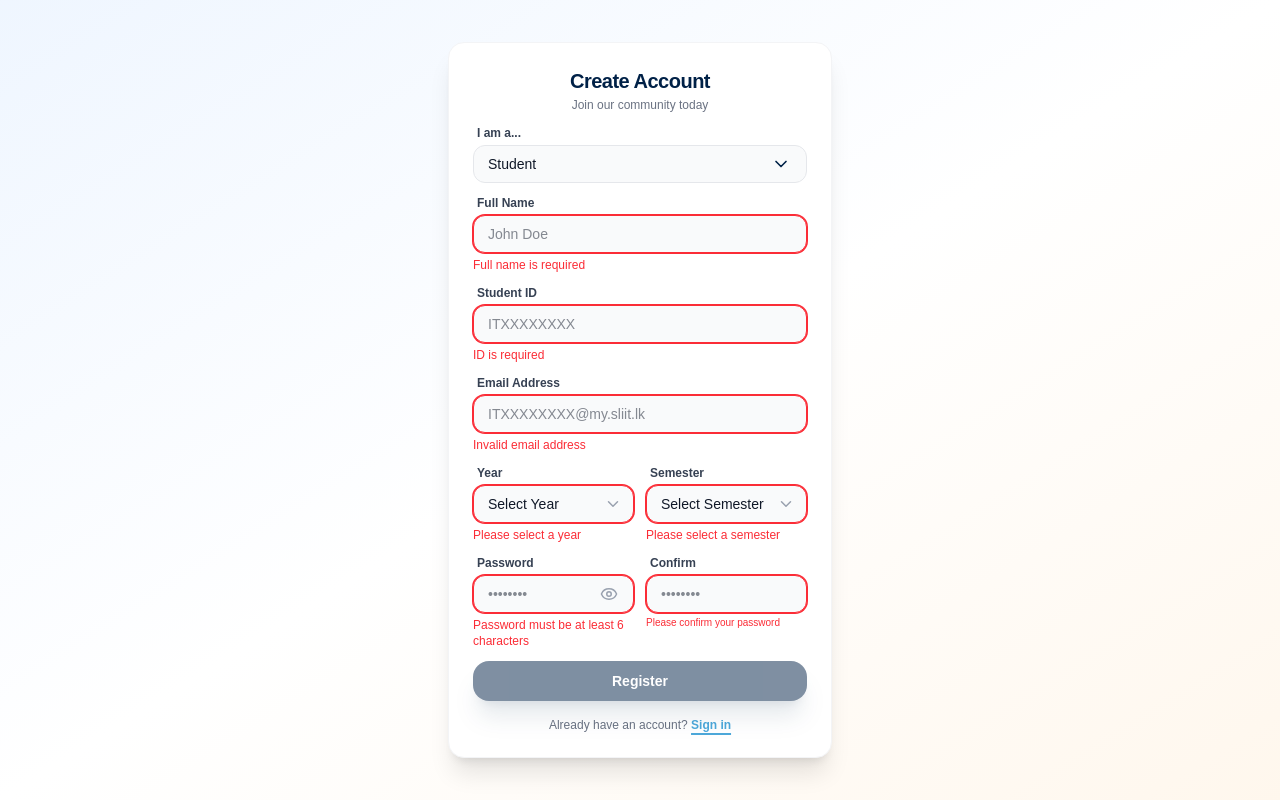
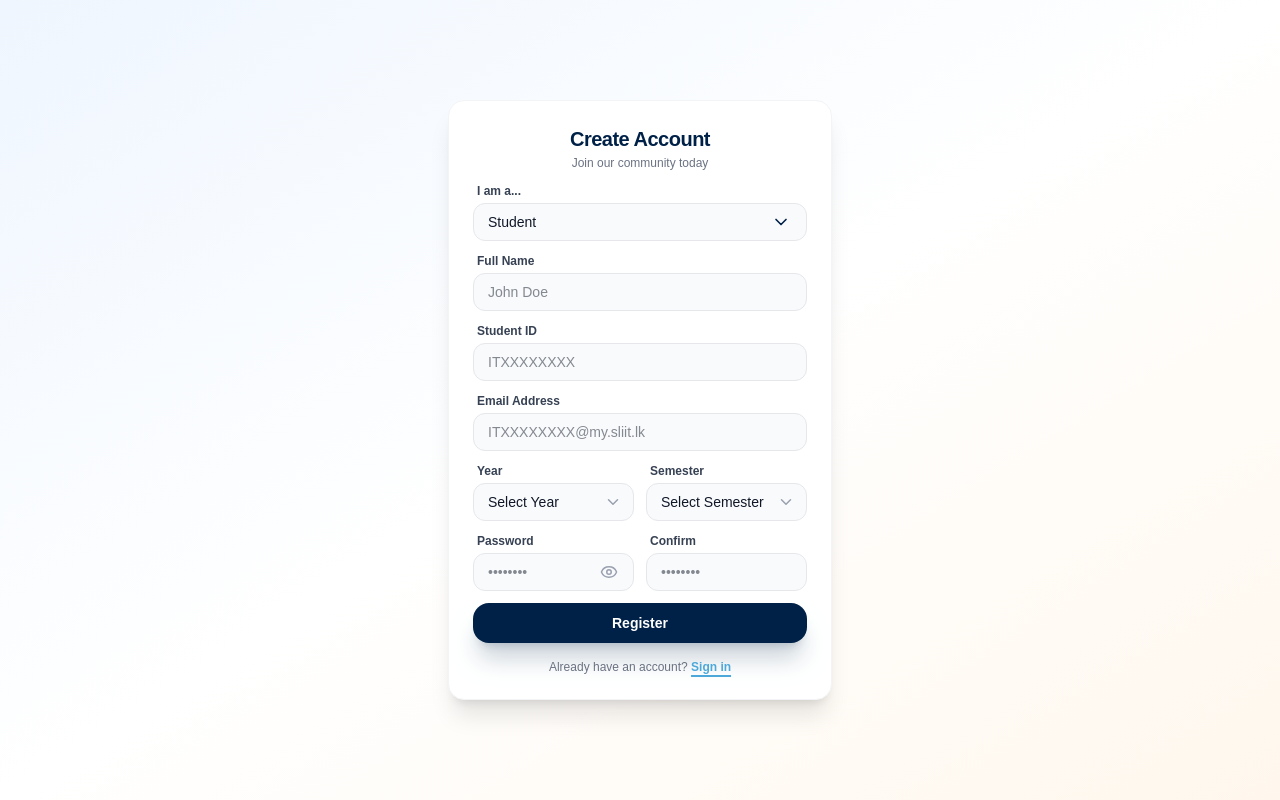
Before and after one commit to sewminiwijesiri/askmate, a Next.js app: page /register in a window 1280 px wide. Built offline with nearby package versions, Linux system fonts and the light colour scheme.

Commit message:
feat: implement user registration API and authentication forms for students, lecturers, and helpers

```diff
--- a/src/app/api/auth/register/route.js
+++ b/src/app/api/auth/register/route.js
@@ -14,6 +14,15 @@ export async function POST(req) {
         { message: "All fields are required" },
         { status: 400 }
       );
+    }
+
+    // Strong password validation
+    const passwordRegex = /^(?=.*[a-z])(?=.*[A-Z])(?=.*\d)(?=.*[@$!%*?&#])[A-Za-z\d@$!%*?&#]{8,}$/;
+    if (!passwordRegex.test(password)) {
+        return NextResponse.json(
+            { message: "Password must be at least 8 characters long and include an uppercase letter, a lowercase letter, a number, and a special character." },
+            { status: 400 }
+        );
     }
 
     await connectDB();
--- a/src/components/LoginForm.jsx
+++ b/src/components/LoginForm.jsx
@@ -36,7 +36,7 @@ export default function LoginForm({ onSuccess, onSwitchToRegister, adminMode = f
     watch,
     setValue,
     reset,
-    formState: { errors, isValid },
+    formState: { errors, isValid, touchedFields, isSubmitted },
   } = useForm({
     resolver: zodResolver(loginSchema),
     mode: "onBlur",
@@ -152,14 +152,14 @@ export default function LoginForm({ onSuccess, onSwitchToRegister, adminMode = f
               type="text"
               placeholder={getIdPlaceholder()}
               {...register("id")}
-              className={`w-full px-3.5 py-2 rounded-xl border ${errors.id ? "border-red-500 ring-1 ring-red-500" : "border-gray-200 focus:border-[#002147] focus:ring-2 focus:ring-[#002147]/10"
+              className={`w-full px-3.5 py-2 rounded-xl border ${errors.id && (touchedFields.id || isSubmitted) ? "border-red-500 ring-1 ring-red-500" : "border-gray-200 focus:border-[#002147] focus:ring-2 focus:ring-[#002147]/10"
                 } bg-gray-50 text-sm text-gray-900 outline-none transition-all pr-10`}
             />
             <div className="absolute right-3 top-1/2 -translate-y-1/2 text-gray-400">
               {adminMode ? <ShieldCheck size={16} /> : <User size={16} />}
             </div>
           </div>
-          {errors.id && <p className="text-xs text-red-500 mt-0.5 font-medium ml-1">{errors.id.message}</p>}
+          {errors.id && (touchedFields.id || isSubmitted) && <p className="text-xs text-red-500 mt-0.5 font-medium ml-1">{errors.id.message}</p>}
         </div>
 
         {/* Password Field */}
@@ -170,7 +170,7 @@ export default function LoginForm({ onSuccess, onSwitchToRegister, adminMode = f
               type={showPassword ? "text" : "password"}
               placeholder="••••••••"
               {...register("password")}
-              className={`w-full px-3.5 py-2 rounded-xl border ${errors.password ? "border-red-500 ring-1 ring-red-500" : "border-gray-200 focus:border-[#002147] focus:ring-2 focus:ring-[#002147]/10"
+              className={`w-full px-3.5 py-2 rounded-xl border ${errors.password && (touchedFields.password || isSubmitted) ? "border-red-500 ring-1 ring-red-500" : "border-gray-200 focus:border-[#002147] focus:ring-2 focus:ring-[#002147]/10"
                 } bg-gray-50 text-sm text-gray-900 outline-none transition-all pr-12`}
             />
             <button
@@ -181,12 +181,12 @@ export default function LoginForm({ onSuccess, onSwitchToRegister, adminMode = f
               {showPassword ? <EyeOff size={16} /> : <Eye size={16} />}
             </button>
           </div>
-          {errors.password && <p className="text-xs text-red-500 mt-0.5 font-medium ml-1">{errors.password.message}</p>}
+          {errors.password && (touchedFields.password || isSubmitted) && <p className="text-xs text-red-500 mt-0.5 font-medium ml-1">{errors.password.message}</p>}
         </div>
 
         <button
           type="submit"
-          disabled={!isValid || isLoading}
+          disabled={isLoading}
           className={`w-full py-2.5 px-6 ${adminMode ? 'bg-gray-900 shadow-gray-200' : 'bg-[#002147] shadow-[#002147]/20'} hover:opacity-90 text-white font-bold rounded-2xl shadow-xl transition-all duration-300 disabled:opacity-50 disabled:cursor-not-allowed transform hover:-translate-y-0.5 active:translate-y-0 text-sm`}
         >
           {isLoading ? (
--- a/src/components/RegisterForm.jsx
+++ b/src/components/RegisterForm.jsx
@@ -25,7 +25,12 @@ const registerSchema = z.object({
   semester: z.string().optional(),
   graduationYear: z.string().optional(),
   skills: z.string().optional(),
-  password: z.string().min(6, "Password must be at least 6 characters"),
+  password: z.string()
+    .min(8, "Password must be at least 8 characters")
+    .regex(/[A-Z]/, "Must include at least one uppercase letter")
+    .regex(/[a-z]/, "Must include at least one lowercase letter")
+    .regex(/[0-9]/, "Must include at least one number")
+    .regex(/[@$!%*?&#]/, "Must include at least one special character (@$!%*?&#)"),
   confirmPassword: z.string().min(1, "Please confirm your password"),
 }).refine((data) => data.password === data.confirmPassword, {
   message: "Passwords do not match",
@@ -77,7 +82,7 @@ export default function RegisterForm({ onSuccess, onSwitchToLogin }) {
     watch,
     resetField,
     unregister,
-    formState: { errors, isValid, isDirty },
+    formState: { errors, isValid, isDirty, touchedFields, isSubmitted },
     setValue,
     trigger,
   } = useForm({
@@ -105,9 +110,11 @@ export default function RegisterForm({ onSuccess, onSwitchToLogin }) {
     fieldsToClear.forEach(field => {
       resetField(field, { defaultValue: "" });
     });
-    // Trigger validation to clear errors of irrelevant fields
-    trigger();
-  }, [selectedRole, resetField, trigger]);
+    // Trigger validation to clear errors if the form was already interacted with
+    if (isDirty) {
+      trigger();
+    }
+  }, [selectedRole, resetField, trigger, isDirty]);
 
   const onSubmit = async (data) => {
     setIsLoading(true);
@@ -150,7 +157,9 @@ export default function RegisterForm({ onSuccess, onSwitchToLogin }) {
 
   const InputField = ({ label, name, placeholder, type = "text", options = null }) => {
     const error = errors[name];
-    const isInvalid = !!error;
+    const isTouched = touchedFields[name];
+    const shouldShowError = !!error && (isTouched || isSubmitted);
+    const isInvalid = shouldShowError;
 
     return (
       <div className="w-full">
@@ -184,7 +193,7 @@ export default function RegisterForm({ onSuccess, onSwitchToLogin }) {
             </div>
           )}
         </div>
-        {isInvalid && <p className="text-xs text-red-500 mt-1 font-medium">{error.message}</p>}
+        {shouldShowError && <p className="text-xs text-red-500 mt-1 font-medium">{error.message}</p>}
       </div>
     );
   };
@@ -266,7 +275,7 @@ export default function RegisterForm({ onSuccess, onSwitchToLogin }) {
                 type={showPassword ? "text" : "password"}
                 placeholder="••••••••"
                 {...register("password")}
-                className={`w-full px-3.5 py-2 rounded-xl border ${errors.password ? "border-red-500 ring-1 ring-red-500" : "border-gray-200 focus:border-[#002147] focus:ring-2 focus:ring-[#002147]/10"
+                className={`w-full px-3.5 py-2 rounded-xl border ${errors.password && (touchedFields.password || isSubmitted) ? "border-red-500 ring-1 ring-red-500" : "border-gray-200 focus:border-[#002147] focus:ring-2 focus:ring-[#002147]/10"
                   } bg-gray-50 text-sm text-gray-900 outline-none transition-all pr-12`}
               />
               <button
@@ -278,7 +287,7 @@ export default function RegisterForm({ onSuccess, onSwitchToLogin }) {
                 {showPassword ? <EyeOff size={18} /> : <Eye size={18} />}
               </button>
             </div>
-            {errors.password && <p className="text-xs text-red-500 mt-1 font-medium">{errors.password.message}</p>}
+            {errors.password && (touchedFields.password || isSubmitted) && <p className="text-xs text-red-500 mt-1 font-medium">{errors.password.message}</p>}
           </div>
 
           <div>
@@ -287,16 +296,16 @@ export default function RegisterForm({ onSuccess, onSwitchToLogin }) {
               type="password"
               placeholder="••••••••"
               {...register("confirmPassword")}
-              className={`w-full px-3.5 py-2 rounded-xl border ${errors.confirmPassword ? "border-red-500 ring-1 ring-red-500" : "border-gray-200 focus:border-[#002147] focus:ring-2 focus:ring-[#002147]/10"
+              className={`w-full px-3.5 py-2 rounded-xl border ${errors.confirmPassword && (touchedFields.confirmPassword || isSubmitted) ? "border-red-500 ring-1 ring-red-500" : "border-gray-200 focus:border-[#002147] focus:ring-2 focus:ring-[#002147]/10"
                 } bg-gray-50 text-sm text-gray-900 outline-none transition-all`}
             />
-            {errors.confirmPassword && <p className="text-[10px] text-red-500 mt-0.5 font-medium">{errors.confirmPassword.message}</p>}
+            {errors.confirmPassword && (touchedFields.confirmPassword || isSubmitted) && <p className="text-[10px] text-red-500 mt-0.5 font-medium">{errors.confirmPassword.message}</p>}
           </div>
         </div>
 
         <button
           type="submit"
-          disabled={!isValid || isLoading}
+          disabled={isLoading}
           className="w-full py-2.5 px-6 bg-[#002147] hover:bg-[#002147]/90 text-white font-bold rounded-2xl shadow-xl shadow-[#002147]/20 hover:shadow-[#002147]/30 transition-all duration-300 disabled:opacity-50 disabled:cursor-not-allowed transform hover:-translate-y-0.5 active:translate-y-0 text-sm"
         >
           {isLoading ? (
```
